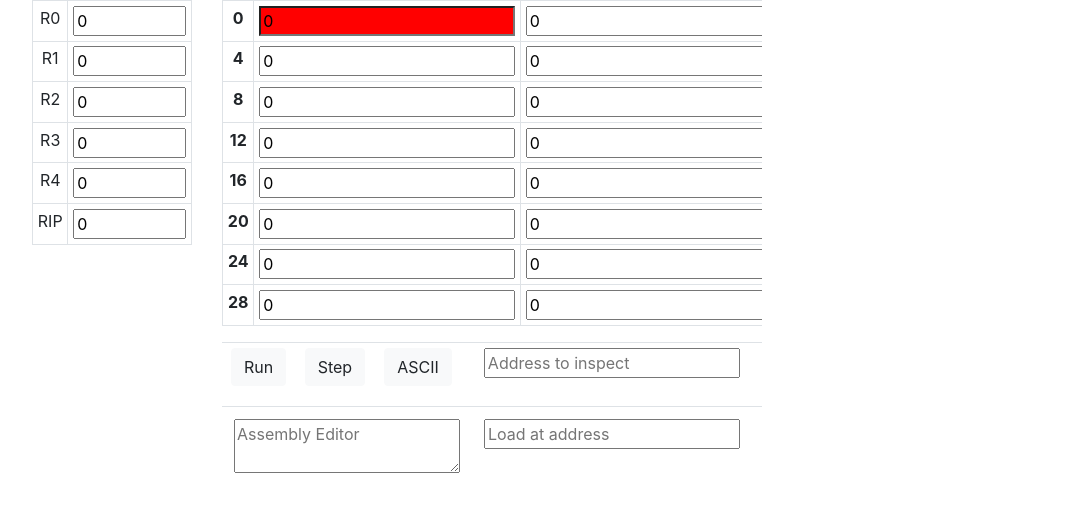
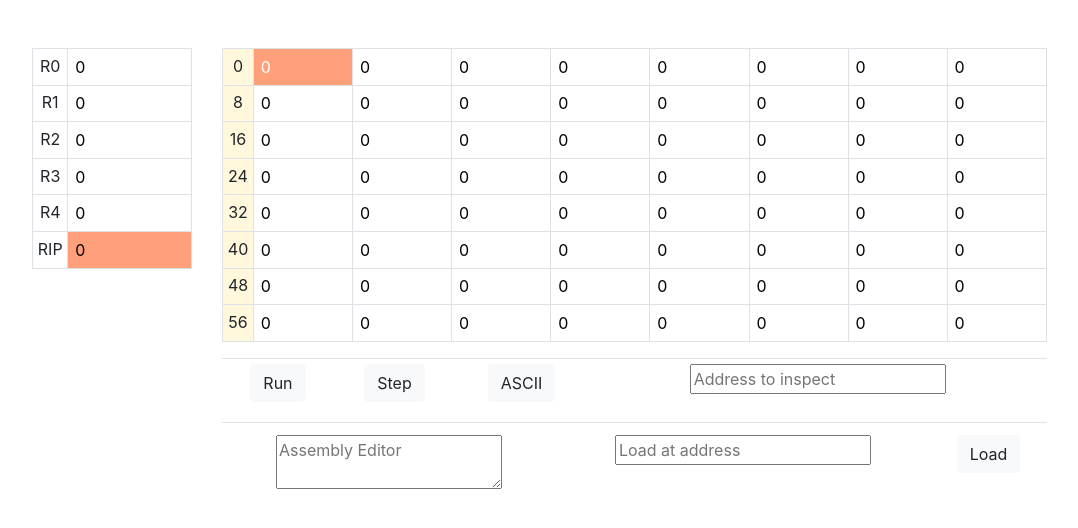
Before and after one commit to neeilan/cute, a React (Create React App) app: page / in a window 1280 px wide. Shown: the top 528 px of the page, without its empty margins (53-1131 px from the left). Built offline with nearby package versions, Linux system fonts and the light colour scheme.

Commit message:
Memory display improvements, like address lookup

```diff
--- a/src/App.js
+++ b/src/App.js
@@ -4,6 +4,7 @@ import MachineStateView from './MachineStateView';
 function App() {
   return (
     <div className="App">
+      <br/><br/>
           <MachineStateView/>
     </div>
   );
--- a/src/MachineStateView.js
+++ b/src/MachineStateView.js
@@ -10,17 +10,26 @@ import CuteMachine from './cute'
 /* props: setMemory(idx, value str)
           memory : []
 */
+
+const STYLES = {
+    ripBgColor: 'lightsalmon',
+    ripColor: 'white',
+
+};
+
 class MachineStateView extends React.Component {
     constructor(props) {
         super(props);
         const memory = new Array(128).fill(0);
         this.machine = new CuteMachine(memory, alert);
-        this.numAddrsToDisplay = 32;
+        this.numAddrsToDisplay = 64;
+        this.numBytesPerRow = 8;
         this.state = {
-            memory : memory,
-            memDisplayStartAddr : 0,
-            registers : this.machine.registers,
-            source : '',
+            memory: memory,
+            memDisplayStartAddr: 0,
+            registers: this.machine.registers,
+            source: '',
+            asmArea: '',
         };
 
     }
@@ -29,19 +38,30 @@ class MachineStateView extends React.Component {
         val = parseInt(val);
         if (isNaN(val)) { val = 0; }
         this.machine.memory[addr] = val;
-        this.setState({ memory : this.machine.memory });
+        this.setState({ memory: this.machine.memory });
     }
 
     regSet(num, val) {
         val = parseInt(val);
         if (isNaN(val)) { val = 0; }
         this.machine.registers[num] = val;
-        this.setState({ registers : this.machine.registers });
+        this.setState({ registers: this.machine.registers });
     }
 
     step() {
         this.machine.executeStep();
-        this.setState({ registers : this.machine.registers, memory: this.machine.memory });
+        this.setState({ registers: this.machine.registers, memory: this.machine.memory });
+    }
+
+    inspectAddr(val) {
+        val = parseInt(val);
+        if (isNaN(val)) return;
+        if (val < 0 || val >= this.machine.memory.length) return;
+        this.setState({ memDisplayStartAddr: val });
+    }
+
+    asmAreaEdit(e) {
+        this.setState({ asmArea: e });
     }
 
     render() {
@@ -50,17 +70,25 @@ class MachineStateView extends React.Component {
         const memTable = [];
         const ripValueAdj = this.state.registers[this.machine.REGISTER_NUMS.RIP] - this.state.memDisplayStartAddr;
         bytes.forEach((_, i) => {
-            if (i % 4 !== 0) return;
+            if (i % this.numBytesPerRow !== 0) return;
+            let cols = [];
+            for (let i = 0; i < this.numBytesPerRow; i++) { cols.push(i); }
             memTable.push(
                 <tr>
-                    <td><b>{i}</b></td>
-                    {[0, 1, 2, 3].map(
-                        offset => <td key={`mem-${i+offset}`}>
-                            <input style={{width:'100%'}}
+                    <td style={{ backgroundColor: 'cornsilk' }}>{this.state.memDisplayStartAddr + i}</td>
+                    {cols.map(
+                        offset => <td key={`mem-${i + offset}`}
+                            style={{ backgroundColor: ripValueAdj === i + offset ? STYLES.ripBgColor : '' }}>
+                            <input
                                 type="text"
+                                style={{
+                                    width: '100%', border: 'none',
+                                    backgroundColor: ripValueAdj === i + offset ? STYLES.ripBgColor : '',
+                                    color: ripValueAdj === i + offset ? STYLES.ripColor : ''
+                                }}
                                 onChange={e => this.memSet(i + offset, e.target.value)}
                                 value={bytes[i + offset]}
-                                style={{ backgroundColor: ripValueAdj === i + offset ? 'red' : '' }}
+                                disabled={i + offset + this.state.memDisplayStartAddr >= this.state.memory.length}
                             /> </td>)}
                 </tr>
             );
@@ -68,23 +96,25 @@ class MachineStateView extends React.Component {
 
         return <div>
             <Container>
-                <Row style={{textAlign: "center"}}>
+                <Row style={{ textAlign: "center" }}>
                     <Col md={2}>
                         <Table bordered responsive size="sm">
                             <tbody>
                                 {this.state.registers.map((value, i) => {
+                                    const isRip = this.machine.REGISTER_NAMES[i] === 'RIP';
                                     return <tr>
                                         <td>{this.machine.REGISTER_NAMES[i]}</td>
-                                        <td key={`mem-${i}`}><input type="text"
-                                            style={{width:'100%'}}
+                                        <td key={`mem-${i}`} style={{ backgroundColor: isRip ? STYLES.ripBgColor : '' }}>
+                                            <input type="text"
+                                                style={{ width: '100%', border: 'none', backgroundColor: isRip ? STYLES.ripBgColor : '' }}
                                                 value={value}
-                                            onChange={e => this.regSet(i, e.target.value)}/></td>
+                                                onChange={e => this.regSet(i, e.target.value)} /></td>
                                     </tr>
                                 })}
                             </tbody>
                         </Table>
                     </Col>
-                    <Col md={6}>
+                    <Col md={9}>
                         <Table bordered responsive size="sm">
                             <tbody>
                                 {memTable}
@@ -96,15 +126,19 @@ class MachineStateView extends React.Component {
                                     <td><Button variant="light">Run</Button></td>
                                     <td><Button variant="light" onClick={() => this.step()}>Step</Button></td>
                                     <td><Button variant="light">ASCII</Button></td>
-                                <td><input type="text" placeholder="Address to inspect"/></td>
+                                    <td><input type="text" onChange={(e) => this.inspectAddr(e.target.value)} placeholder="Address to inspect" /></td>
                                 </tr>
                             </tbody>
                         </Table>
                         <Table responsive>
                             <tbody>
                                 <tr>
-                                <td sm={9}><textarea placeholder="Assembly Editor" onChange={e=>console.log(e.target.value)}></textarea></td>
-                                <td sm={3}><input type="text" placeholder="Load at address"/></td>
+                                    <td sm={9}>
+                                        <textarea placeholder="Assembly Editor"
+                                            value={this.state.asmArea}
+                                            onChange={e => this.asmAreaEdit(e.target.value)} />
+                                    </td>
+                                    <td sm={3}><input type="text" placeholder="Load at address" /></td>
                                     <td><Button variant="light">Load</Button></td>
                                 </tr>
                             </tbody>
```
Lines whose indentation alone changed are shown as unchanged.
